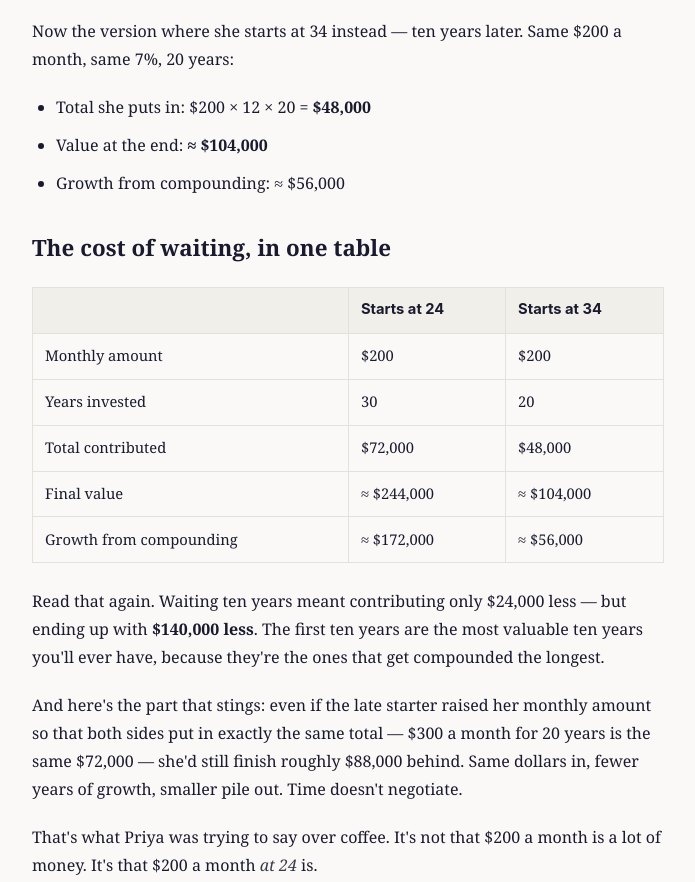
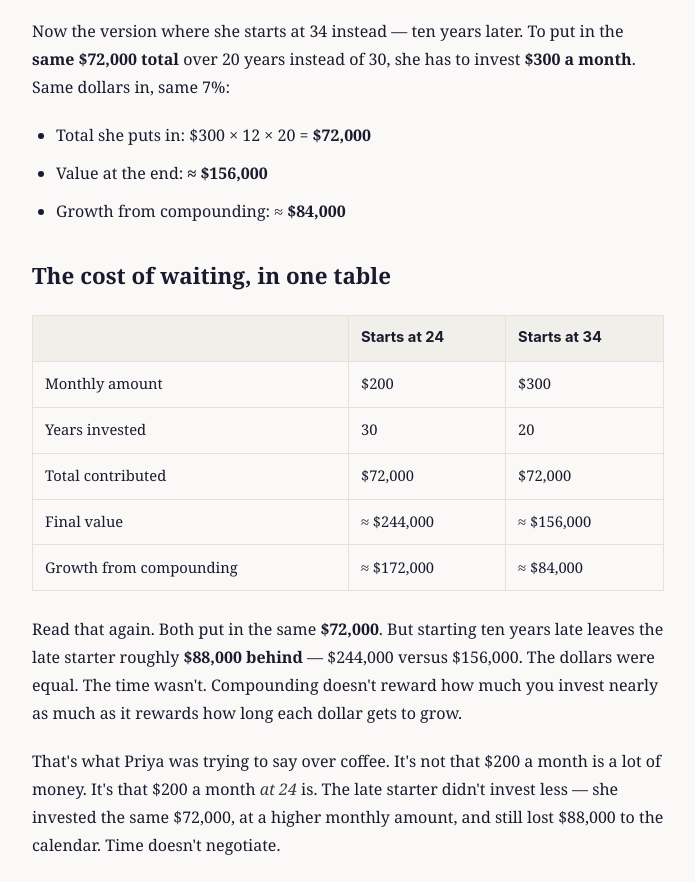
Before and after one commit to theopenbookmoney/theopenbookmoney.github.io, a plain HTML site: page compound-interest.html in a window 1280 px wide. Shown: the part 3120-4002 px from the top of the page, without its empty margins (292-987 px from the left). Drawn offline with Linux system fonts and the light colour scheme.

Commit message:
Site rebuild 2026-10-15

```diff
--- a/compound-interest.html
+++ b/compound-interest.html
@@ -4,7 +4,7 @@
 <meta charset="UTF-8">
 <meta name="viewport" content="width=device-width, initial-scale=1.0">
 <title>Compound Interest: The Most Powerful Force in Your Financial Life (Explained Like You’re 24) | The Open Book</title>
-<meta name="description" content="Why $200 a month at 24 becomes $244,000 — and why starting ten years later costs you more than half. The Rule of 72 and the delay test, with an interactive calculator.">
+<meta name="description" content="Why $200 a month at 24 becomes $244,000 — while the same $72,000 invested ten years later becomes only $156,000. The Rule of 72 and the delay test, with an interactive calculator.">
 <link rel="canonical" href="https://theopenbookmoney.com/compound-interest.html">
 <style>
   :root { --ink: #1a1a2e; --paper: #faf9f7; --accent: #2a7f62; --muted: #6b7280; --line: #e5e1da; }
@@ -93,11 +93,11 @@
 <li>Growth from compounding: ≈ <strong>$172,000</strong></li>
 </ul>
 <p>She contributed less than a third of the final amount. Compounding did the rest.</p>
-<p>Now the version where she starts at 34 instead — ten years later. Same $200 a month, same 7%, 20 years:</p>
+<p>Now the version where she starts at 34 instead — ten years later. To put in the <strong>same $72,000 total</strong> over 20 years instead of 30, she has to invest <strong>$300 a month</strong>. Same dollars in, same 7%:</p>
 <ul>
-<li>Total she puts in: $200 × 12 × 20 = <strong>$48,000</strong></li>
-<li>Value at the end: <strong>≈ $104,000</strong></li>
-<li>Growth from compounding: ≈ $56,000</li>
+<li>Total she puts in: $300 × 12 × 20 = <strong>$72,000</strong></li>
+<li>Value at the end: <strong>≈ $156,000</strong></li>
+<li>Growth from compounding: ≈ <strong>$84,000</strong></li>
 </ul>
 <h2>The cost of waiting, in one table</h2>
 <table>
@@ -112,7 +112,7 @@
 <tr>
 <td>Monthly amount</td>
 <td>$200</td>
-<td>$200</td>
+<td>$300</td>
 </tr>
 <tr>
 <td>Years invested</td>
@@ -122,23 +122,22 @@
 <tr>
 <td>Total contributed</td>
 <td>$72,000</td>
-<td>$48,000</td>
+<td>$72,000</td>
 </tr>
 <tr>
 <td>Final value</td>
 <td>≈ $244,000</td>
-<td>≈ $104,000</td>
+<td>≈ $156,000</td>
 </tr>
 <tr>
 <td>Growth from compounding</td>
 <td>≈ $172,000</td>
-<td>≈ $56,000</td>
+<td>≈ $84,000</td>
 </tr>
 </tbody>
 </table>
-<p>Read that again. Waiting ten years meant contributing only $24,000 less — but ending up with <strong>$140,000 less</strong>. The first ten years are the most valuable ten years you'll ever have, because they're the ones that get compounded the longest.</p>
-<p>And here's the part that stings: even if the late starter raised her monthly amount so that both sides put in exactly the same total — $300 a month for 20 years is the same $72,000 — she'd still finish roughly $88,000 behind. Same dollars in, fewer years of growth, smaller pile out. Time doesn't negotiate.</p>
-<p>That's what Priya was trying to say over coffee. It's not that $200 a month is a lot of money. It's that $200 a month <em>at 24</em> is.</p>
+<p>Read that again. Both put in the same <strong>$72,000</strong>. But starting ten years late leaves the late starter roughly <strong>$88,000 behind</strong> — $244,000 versus $156,000. The dollars were equal. The time wasn't. Compounding doesn't reward how much you invest nearly as much as it rewards how long each dollar gets to grow.</p>
+<p>That's what Priya was trying to say over coffee. It's not that $200 a month is a lot of money. It's that $200 a month <em>at 24</em> is. The late starter didn't invest less — she invested the same $72,000, at a higher monthly amount, and still lost $88,000 to the calendar. Time doesn't negotiate.</p>
 <h2>What Elena says</h2>
 <p>Jasmine told her mother about the sketch. Elena, 67, was quiet for a moment.</p>
 <p>"I started at 40," she said. "I thought I had time. The math says I left my best ten years on the table — the ones I'd already lived. Don't do what I did."</p>
```
Also changed, not shown: articles.html (+1 -1 lines), index.html (+1 -1 lines).
